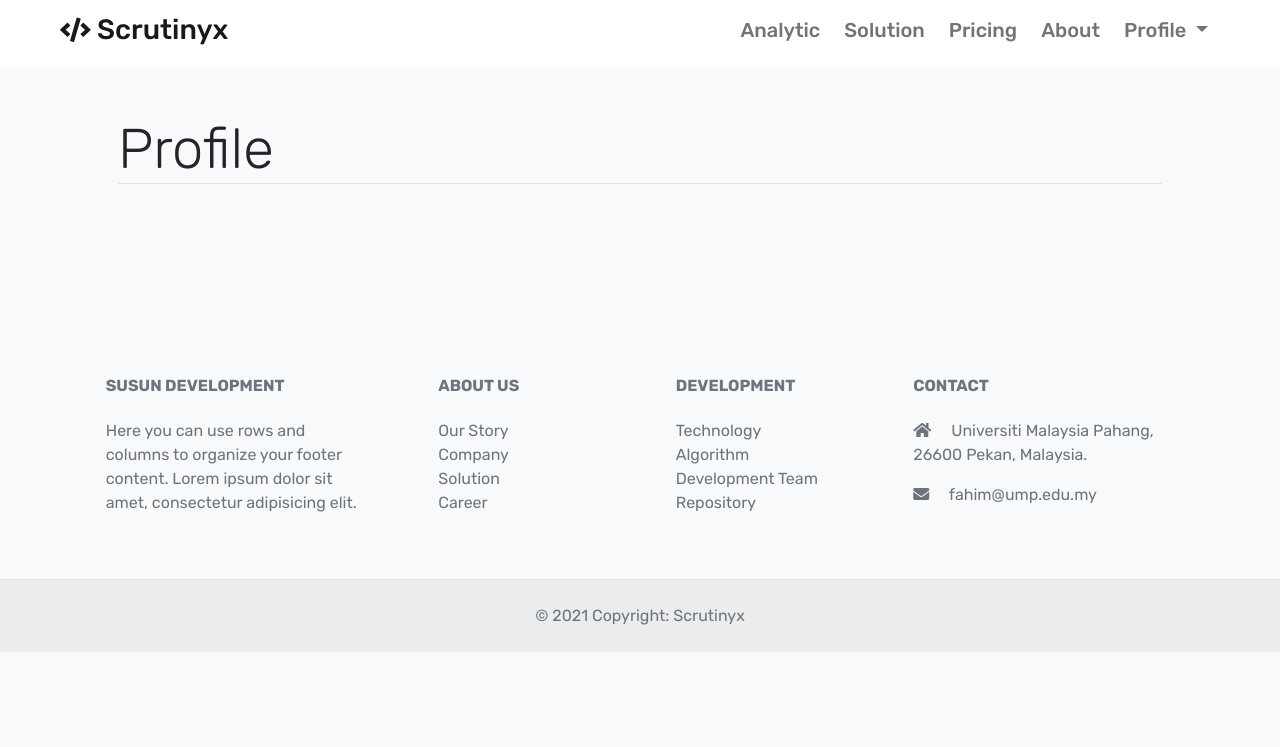
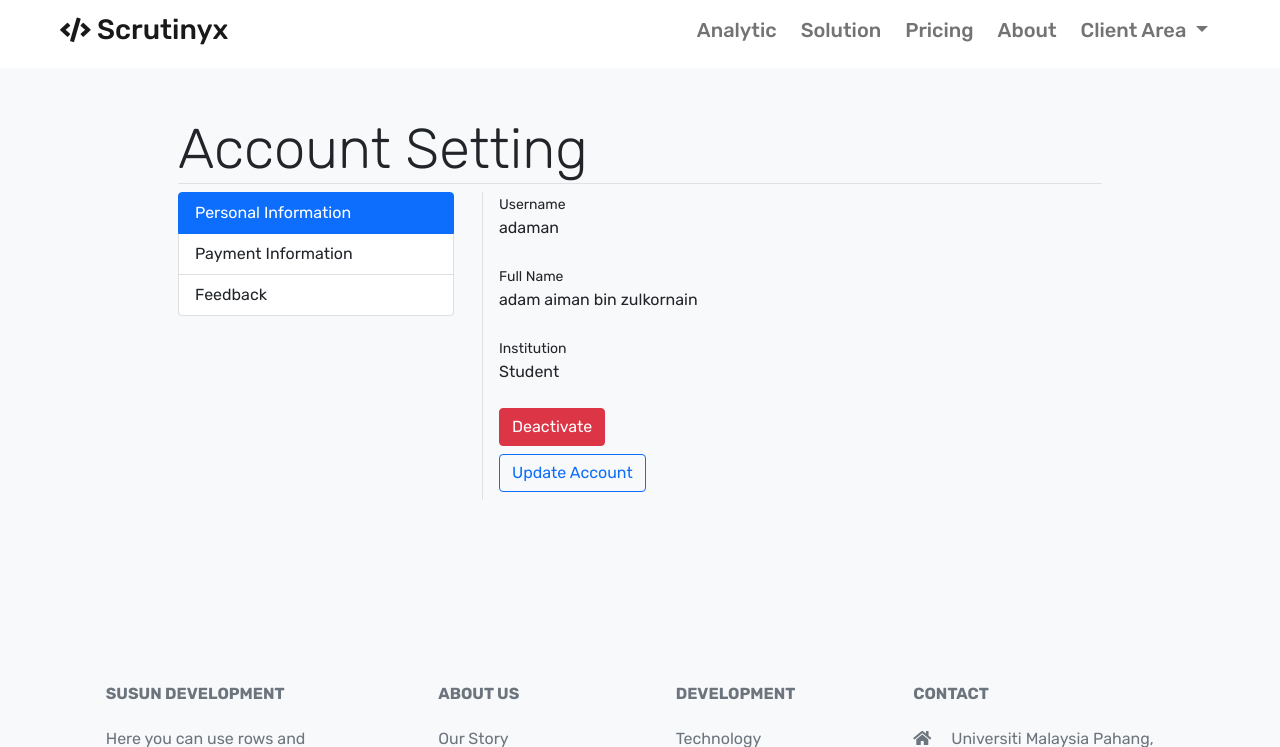
Before and after one commit to ad4mny/source-code-analysis-tools, a CodeIgniter app: page /source-code-anaysis-tool/profile in a window 1280 px wide. Shown: the top 747 px of the page. Before the commit the page ends 652 px from the top, so only its background shows below. Run offline with CodeIgniter, Linux system fonts and the light colour scheme; a user stored in the database is signed in; data comes from the database, SQL or seed files in the repository.

Commit message:
updated new profile module and navigation

```diff
--- a/application/controllers/ProfileController.php
+++ b/application/controllers/ProfileController.php
@@ -1,17 +1,25 @@
 <?php
+defined('BASEPATH') or exit('No direct script access allowed');
 
 class ProfileController extends CI_Controller
 {
     public function __construct()
     {
         parent::__construct();
+        $this->load->model('ProfileModel');
     }
 
     public function index()
     {
+        $data['profiles'] = $this->getUserProfile();
         $this->load->view('templates/Header');
         $this->load->view('templates/Navigation');
-        $this->load->view('ProfileInterface');
+        $this->load->view('ProfileInterface', $data);
         $this->load->view('templates/Footer');
     }
+
+    public function getUserProfile()
+    {
+        return $this->ProfileModel->getUserProfileModel();
+    }
 }
--- a/application/models/ProfileModel.php
+++ b/application/models/ProfileModel.php
@@ -0,0 +1,14 @@
+<?php
+defined('BASEPATH') or exit('No direct script access allowed');
+
+class ProfileModel extends CI_Model
+{
+    public function getUserProfileModel()
+    {
+        $this->db->select('*');
+        $this->db->from('user_data');
+        $this->db->where('ud_id', $_SESSION['uid']);
+        return $this->db->get()->row_array();
+    }
+
+}
--- a/application/views/ProfileInterface.php
+++ b/application/views/ProfileInterface.php
@@ -1,8 +1,45 @@
 <div class="container pb-5 px-5 my-5">
-    <div class="row">
+    <div class="row mx-5">
         <div class="col">
-        <h1 class="display-4 border-bottom">Profile</h1>
-
+            <h1 class="display-4 border-bottom">Account Setting</h1>
+        </div>
+    </div>
+    <div class="row mx-5">
+        <div class="col me-3">
+            <div class="list-group">
+                <a href="#" class="list-group-item list-group-item-action active">Personal Information</a>
+                <a href="#" class="list-group-item list-group-item-action">Payment Information</a>
+                <a href="#" class="list-group-item list-group-item-action">Feedback</a>
+            </div>
+        </div>
+        <div class="col-8 border-start ps-3">
+            <?php if (isset($profiles) && is_array($profiles) && $profiles != false) { ?>
+                <div class="pb-2">
+                    <small>Username</small>
+                    <p> <?php echo $profiles['ud_username']; ?></p>
+                </div>
+                <div class="pb-2">
+                    <small>Full Name</small>
+                    <p> <?php echo $profiles['ud_fullname']; ?></p>
+                </div>
+                <div class="pb-2">
+                    <small>Institution</small>
+                    <p> <?php echo $profiles['ud_institution']; ?></p>
+                </div>
+                <div class="pb-2">
+                    <a href="<?php echo base_url(); ?>profile/delete" class="btn btn-danger">Deactivate</a>
+                </div>
+                <div class="pb-2">
+                    <a href="<?php echo base_url(); ?>profile/update" class="btn btn-outline-primary">Update Account</a>
+                </div>
+            <?php
+            } else { ?>
+                <div class="row mb-2">
+                    <div class="col m-auto">
+                        <p class="text-muted fw-light">No scan analysis history available yet.</p>
+                    </div>
+                </div>
+            <?php } ?>
         </div>
     </div>
 </div>
--- a/application/views/templates/Navigation.php
+++ b/application/views/templates/Navigation.php
@@ -44,12 +44,27 @@
                             </a>
                         <?php } else { ?>
                             <a href="#" class="nav-link dropdown-toggle" data-bs-toggle="dropdown" aria-expanded="false">
-                                Profile
+                                Client Area
                             </a>
                             <ul class="dropdown-menu dropdown-menu-end">
-                                <li><a href="<?php echo base_url(); ?>profile" class="dropdown-item" type="button">Profile</a></li>
-                                <li><a href="<?php echo base_url(); ?>history" class="dropdown-item" type="button">History</a></li>
-                                <li><a href="<?php echo base_url(); ?>logout" class="dropdown-item" type="button">Logout</a></li>
+                                <li class="m-auto">
+                                    <a href="<?php echo base_url(); ?>history" class="dropdown-item" type="button">
+                                        <i class="fas fa-history fa-sm fa-fw me-1"></i> History
+                                    </a>
+                                </li>
+                                <li class="m-auto">
+                                    <a href="<?php echo base_url(); ?>profile" class="dropdown-item" type="button">
+                                        <i class="fas fa-user-cog fa-sm fa-fw me-1"></i> Account Setting
+                                    </a>
+                                </li>
+                                <li class="m-auto">
+                                    <a href="#" class="dropdown-item" type="button">
+                                        <i class="fas fa-headset fa-sm fa-fw me-1"></i> Contact Us</a>
+                                </li>
+                                <li class="m-auto">
+                                    <a href="<?php echo base_url(); ?>logout" class="dropdown-item" type="button">
+                                        <i class="fas fa-sign-out-alt fa-sm fa-fw me-1"></i> Logout</a>
+                                </li>
                             </ul>
                         <?php } ?>
                     </h5>
```
